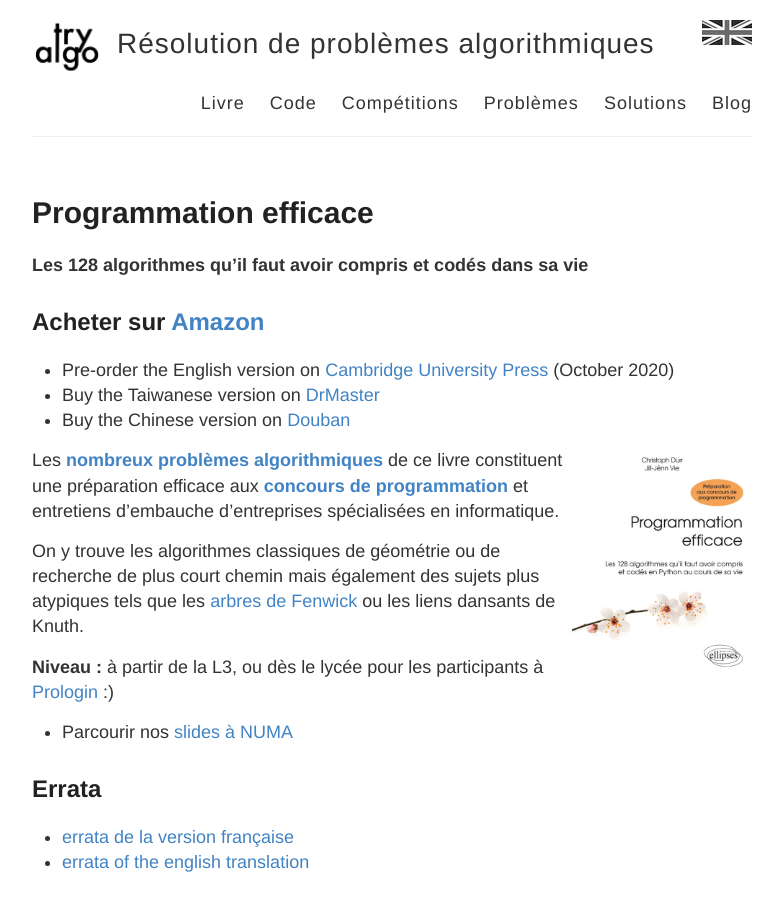
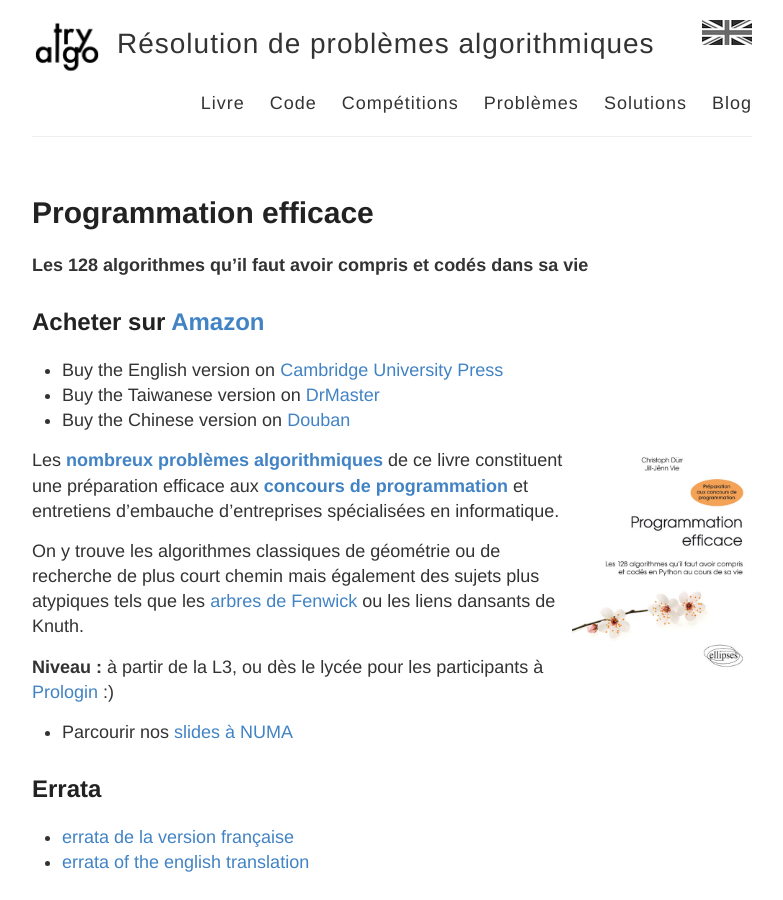
Before and after one commit to jilljenn/tryalgo.org, a Jekyll site: the page built from book/index.md, in a window 1280 px wide and 900 px high. Shown: the whole window, without its empty margins (248-1031 px from the left). Built offline with Jekyll 4.4.1, drawn with Linux system fonts in a browser that asks for light colours; nearby versions of some CDN libraries.

Commit message:
improvements of writing

```diff
--- a/book/index.md
+++ b/book/index.md
@@ -7,7 +7,7 @@ title: Programmation efficace
 
 ## Acheter sur [Amazon](http://www.amazon.fr/gp/product/2340010055/ref=as_li_tl?ie=UTF8&camp=1642&creative=19458&creativeASIN=2340010055&linkCode=as2&tag=mangaki-21)
 
-- Pre-order the English version on [Cambridge University Press](https://www.cambridge.org/fr/academic/subjects/computer-science/algorithmics-complexity-computer-algebra-and-computational-g/competitive-programming-python-128-algorithms-develop-your-coding-skills?format=PB&isbn=9781108716826) (October 2020)
+- Buy the English version on [Cambridge University Press](https://www.cambridge.org/fr/academic/subjects/computer-science/algorithmics-complexity-computer-algebra-and-computational-g/competitive-programming-python-128-algorithms-develop-your-coding-skills?format=PB&isbn=9781108716826)
 - Buy the Taiwanese version on [DrMaster](http://www.drmaster.com.tw/Bookinfo.asp?BookID=MP11906)
 - Buy the Chinese version on [Douban](https://book.douban.com/subject/30210075/)
 
```
Also changed, not shown: en/_posts/2021-02-12-fixpoint-rewriting-system.md (+1 -1 lines).
